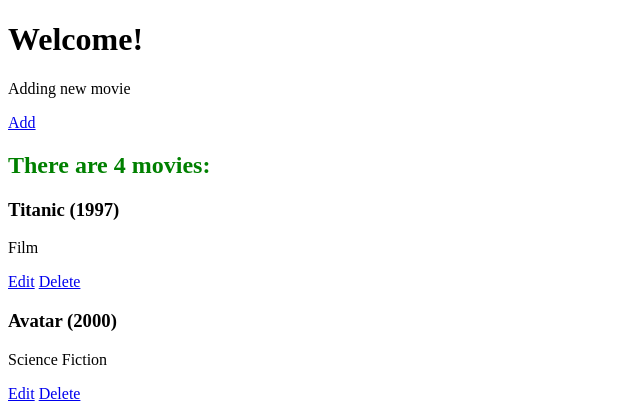
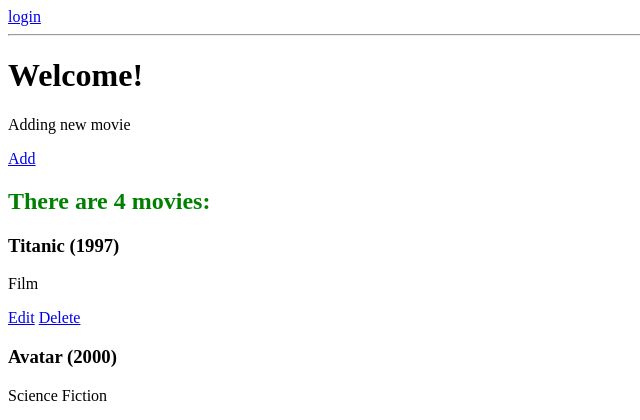
Before and after one commit to nataliagwardjan/python_projects, a Django app: page /movies_web/movies/ in a window 1280 px wide. Shown: the top 420 px of the page, without its empty margins (0-640 px from the left). Run offline with Django 4.2, Linux system fonts and the light colour scheme; data comes from the database, SQL or seed files in the repository; both versions use the stored data as it was after the commit.

Commit message:
login, logout and auth for access

```diff
--- a/django-kurs/movie/settings.py
+++ b/django-kurs/movie/settings.py
@@ -124,6 +124,11 @@ STATICFILES_DIRS = ['static_file']
 MEDIA_URL = 'media/'
 MEDIA_ROOT = 'media_file' # TU NIE MOZE BYC LISTA!!!
 
+# extra configuration for login/logout
+LOGIN_URL = 'login'
+LOGIN_REDIRECT_URL = 'get_all_movies'
+LOGOUT_REDIRECT_URL = 'login'
+
 # Default primary key field type
 # https://docs.djangoproject.com/en/4.2/ref/settings/#default-auto-field
 
--- a/django-kurs/movie/urls.py
+++ b/django-kurs/movie/urls.py
@@ -21,8 +21,11 @@ from django.conf import settings
 from django.conf.urls.static import static
 # from django.conf import settings
 # from django.conf.urls.static import static - tylko lokalnie, nie robić tak na produkcji!
+from django.contrib.auth import views as auth_view
 
 urlpatterns = [
     path('admin/', admin.site.urls),
-    path('movies_web/', include('movies_web.urls'))
+    path('movies_web/', include('movies_web.urls')),
+    path('login/', auth_view.LoginView.as_view(), name = 'login'),
+    path('logout/', auth_view.LogoutView.as_view(), name = 'logout')
 ] + static(settings.MEDIA_URL, document_root = settings.MEDIA_ROOT) # tylko na local
--- a/django-kurs/movies_web/views.py
+++ b/django-kurs/movies_web/views.py
@@ -2,6 +2,7 @@ from django.shortcuts import render, get_object_or_404, redirect
 from django.http import HttpResponse
 from .models import Movie
 from .forms import MovieForm
+from django.contrib.auth.decorators import login_required
 
 # Create your views here.
 def all_movies(request):
@@ -9,14 +10,17 @@ def all_movies(request):
     movies_list = Movie.objects.all()
     return render(request, 'movies.html', {'movies' : movies_list})
 
+@login_required
 def get_movie_by_id(request):
     movie = Movie.objects.get(id = 1)
     return render(request, 'movies.html', {'movie_by_id' : movie})
 
+@login_required
 def get_movie_by_filter(request):
     movie = Movie.objects.filter(id = 1)
     return render(request, 'movies.html', {'movie_by_filter': movie})
 
+@login_required
 def create_new_movie(request):
     form = MovieForm(request.POST or None, request.FILES or None)
     if form.is_valid():
@@ -25,6 +29,7 @@ def create_new_movie(request):
 
     return render(request, 'movie_form.html', {'form': form})
 
+@login_required
 def update_movie(request, id):
     movie = get_object_or_404(Movie, pk = id) # od razu rozwiązuje nam problem 404 not found
     form = MovieForm(request.POST or None, request.FILES or None, instance = movie)
@@ -34,6 +39,7 @@ def update_movie(request, id):
 
     return render(request, 'movie_form.html', {'form': form})
 
+@login_required
 def remove_movie(request, id):
     movie = get_object_or_404(Movie, pk=id)  # od razu rozwiązuje nam problem 404 not found
 
--- a/django-kurs/templates/movies.html
+++ b/django-kurs/templates/movies.html
@@ -10,12 +10,20 @@
     <link rel="stylesheet" href="{% static 'new.css' %}">
 </head>
 <body>
+    {% if user.is_authenticated %}
+        Username: {{ user.username }}
+        <a href="{% url 'logout' %}">logout</a>
+    {% else %}
+        <a href="{% url 'login' %}">login</a>
+    {% endif %}
+
+    <hr>
+    <h1>Welcome!</h1>
+    <p>Adding new movie</p>
+    <a href="{% url 'add_new_movie' %}">Add</a>
     {% if movies|length == 0 %}
         <h2>There is no movies</h2>
     {% else %}
-        <h1>Welcome!</h1>
-        <p>Adding new movie</p>
-        <a href="{% url 'add_new_movie' %}">Add</a>
         <h2>There are {{ movies|length }} movies:</h2>
 
         {% for movie in movies %}
```
Also changed, not shown: django-kurs/templates/registration/login.html (added, +17 -0 lines), django-kurs/db.sqlite3.
